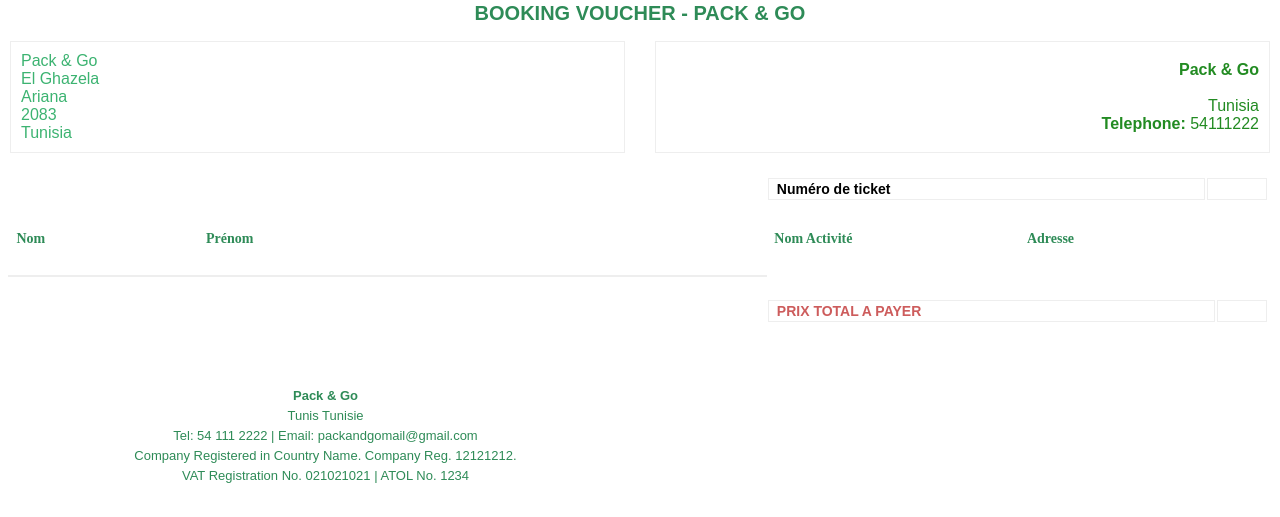
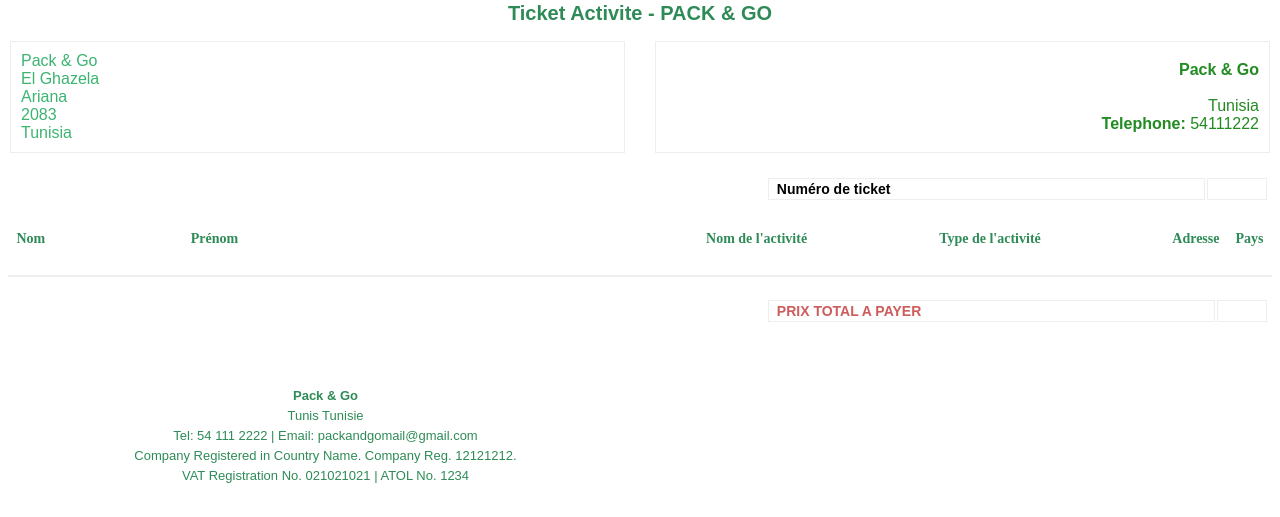
Before and after one commit to khalil06/pack-and-go-web, a Symfony app: template templates/pdf_activite/pdfActivite.html.twig in a window 1280 px wide. Shown: the part 120-637 px from the top of the page. Run offline with Twig, Linux system fonts and the light colour scheme; the template is opened without the code that fills it, so the values that code supplies are empty; some libraries are stand-ins or nearby versions.

Commit message:
semsem kammel khedmtou :))

```diff
--- a/templates/baseFront.html.twig
+++ b/templates/baseFront.html.twig
@@ -194,7 +194,7 @@
                 </div>
                 <div class="col-md-4 col-sm-4 col-xs-4 serv-agile s4">
                     <div class="w3-agile">
-                        <a href="#" class="hvr-rectangle-out"><i class="fa fa-globe" aria-hidden="true"></i></a>
+                        <a href="/clientactivite/table" class="hvr-rectangle-out"><i class="fa fa-globe" aria-hidden="true"></i></a>
                     </div>
                     <h4 class="text-center">Beautiful Activities</h4>
                     <p class="services-w3ls">Explore and do more activities </p>
--- a/templates/pdf_activite/pdfActivite.html.twig
+++ b/templates/pdf_activite/pdfActivite.html.twig
@@ -11,7 +11,7 @@
     </tr>
     <tr>
         <td width="100%" style="text-align: center; font-size: 20px; font-weight: bold; padding: 0px; color: seagreen;">
-            BOOKING VOUCHER - PACK & GO
+            Ticket Activite - PACK & GO
         </td>
     </tr>
     <tr>
@@ -56,8 +56,10 @@
     <tr>
         <td width="15%" style="color: seagreen; text-align: left;"><strong>Nom</strong></td>
         <td width="45%" style="color: seagreen;text-align: left;"><strong>Prénom</strong></td>
-        <td width="20%" style="color: seagreen;text-align: left;"><strong>Nom Activité</strong></td>
+        <td width="20%" style="color: seagreen;text-align: left;"><strong>Nom de l'activité</strong></td>
+        <td width="20%" style="color: seagreen;text-align: left;"><strong>Type de l'activité</strong></td>
         <td width="20%" style="color: seagreen;text-align: left;"><strong>Adresse</strong></td>
+        <td width="20%" style="color: seagreen;text-align: left;"><strong>Pays</strong></td>
     </tr>
     </thead>
     <tbody>
@@ -78,8 +80,13 @@
     </tr>
     <tr>
 
+        <td style="border: 1px #eee solid;padding: 0px 7px; line-height: 20px;">{{nom}}</td>
+        <td style="border: 1px #eee solid;padding: 0px 7px; line-height: 20px;">{{prenom}}</td>
+        <td style="border: 1px #eee solid;padding: 0px 7px; line-height: 20px;">{{nomActivite}}</td>
+        <td style="border: 1px #eee solid;padding: 0px 7px; line-height: 20px;">{{typeActivite}}</td>
         <td style="border: 1px #eee solid;padding: 0px 7px; line-height: 20px;">{{adresse}}</td>
-        <td style="border: 1px #eee solid;padding: 0px 7px; line-height: 20px;">{{typeActivite}}</td>
+        <td style="border: 1px #eee solid;padding: 0px 7px; line-height: 20px;">{{pays}}</td>
+
     </tr>
 
     </tbody>
@@ -98,7 +105,7 @@
                 <tr>
                     <td style="color: indianred;border: 1px #eee solid; padding: 0px 8px; line-height: 20px;"><strong>PRIX TOTAL A
                             PAYER</strong></td>
-                    <td style="color:slateblue;border: 1px #eee solid; padding: 0px 8px; line-height: 20px;">{{ Prix }}</td>
+                    <td style="color:slateblue;border: 1px #eee solid; padding: 0px 8px; line-height: 20px;">{{ prix }}</td>
                 </tr>
             </table>
 
```
Also changed, not shown: src/Controller/ClientActiviteController.php (+28 -0 lines), 6 other files.
